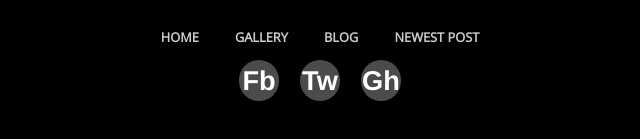
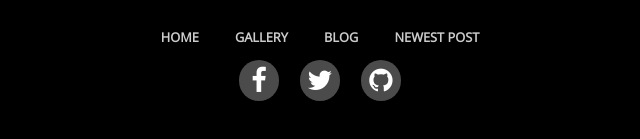
Before and after one commit to therealrodk/therealrodk.github.io, a plain HTML site: page _site/index.html in a window 1280 px wide. Shown: the part 2838-2977 px from the top of the page, 320-960 px from the left. Drawn offline with nearby package versions, Linux system fonts and the light colour scheme.

Commit message:
Added social media icons to footer

```diff
--- a/_site/index.html
+++ b/_site/index.html
@@ -224,13 +224,19 @@
   </nav>
   <ul class="social-links-footer">
             <li>
-          <a href="http://example.com/" class="social-link">Fb</a>
+          <a href="http://example.com/" class="social-link">
+            <i class="fa fa-facebook"></i>
+          </a>
         </li>
         <li>
-          <a href="http://example.com/" class="social-link">Tw</a>
+          <a href="http://example.com/" class="social-link">
+            <i class="fa fa-twitter"></i>
+          </a>
         </li>
         <li>
-          <a href="http://example.com/" class="social-link">Gh</a>
+          <a href="http://example.com/" class="social-link">
+            <i class="fa fa-github"></i>
+          </a>
         </li>
   </ul>
 </footer>
```
Also changed, not shown: _includes/social-links.html (+9 -3 lines), _site/2016/11/03/title-of-post.html (+9 -3 lines), _site/2016/11/04/title-of-second-post.html (+9 -3 lines), _site/blog/index.html (+9 -3 lines), _site/gallery/index.html (+9 -3 lines), _site/test.html (+9 -3 lines).
